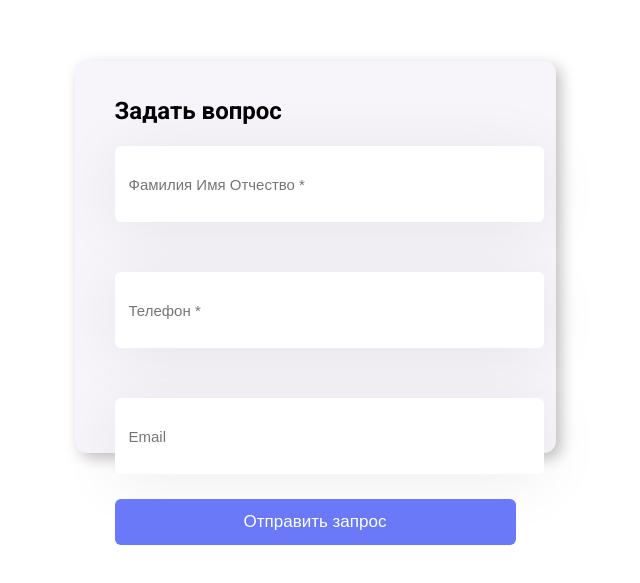
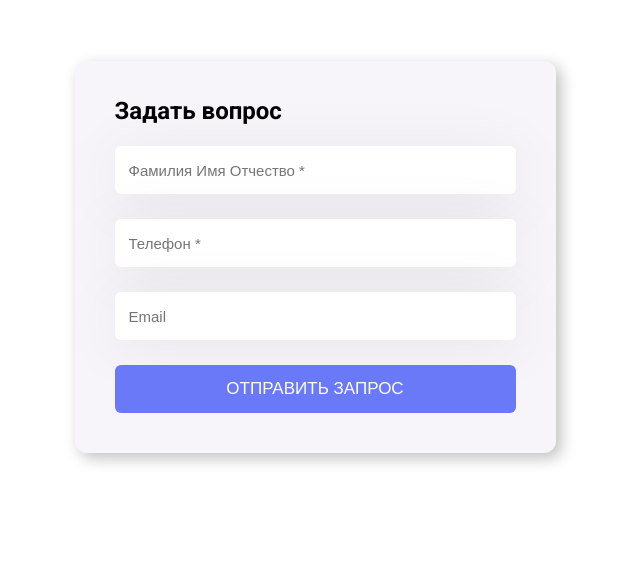
Before and after one commit to benjburn/Feedback-form, a plain HTML site: page index.html in a window 1280 px wide. Shown: the part 143-726 px from the top of the page, without its empty margins (325-965 px from the left). Drawn offline with Linux system fonts and the light colour scheme.

Commit message:
Сделал форму. Отправляет запрос, получает подтверждение.

```diff
--- a/index.html
+++ b/index.html
@@ -9,13 +9,15 @@
 </head>
 
 <body>
-  <form class="form-feedback pos-center">
+  <form id="form-feedback" class="form-feedback pos-center">
     <span class="form-feedback__title">Задать вопрос</span>
-    <input name="name" type="text" class="form-feedback__input" placeholder="Фамилия Имя Отчество *">
-    <input name="phone" type="tel" class="form-feedback__input" placeholder="Телефон *">
+    <input name="name" type="text" class="form-feedback__input" placeholder="Фамилия Имя Отчество *" required>
+    <input name="phone" type="tel" class="form-feedback__input" placeholder="Телефон *" required>
     <input name="email" type="email" class="form-feedback__input" placeholder="Email">
 
-    <button class="button">Отправить запрос</button>
+    <input class="form-button" formaction="https://digital-spectr.com/ac/academy.php" formmethod="POST" type="submit"
+      value="Отправить запрос" form="form-feedback">
+    <!-- <button class="button">Отправить запрос</button> -->
   </form>
 
 </body>
--- a/scss/style.scss
+++ b/scss/style.scss
@@ -2,6 +2,12 @@
 
 $form-bg: #f7f5f9;
 $button-bg: #6979f8;
+
+*,
+*:after,
+*:before {
+  box-sizing: border-box;
+}
 
 body {
   margin: 0;
@@ -19,10 +25,12 @@ body {
   margin: auto;
 }
 
-/* Button */
+/* Form Button */
 
-.button {
+.form-button {
+  margin-top: 25px;
   width: 100%;
+  height: 48px;
   padding: 13px 0;
 
   background: $button-bg;
@@ -30,7 +38,7 @@ body {
   border: 0;
 
   text-align: center;
-  // text-decoration:
+  text-transform: uppercase;
   font-size: 17px;
   color: white;
 }
@@ -38,8 +46,8 @@ body {
 /* Form Feedback */
 
 .form-feedback {
-  width: 401px;
-  height: 312px;
+  width: 481px;
+  height: 392px;
 
   padding: 40px;
 
@@ -57,17 +65,21 @@ body {
   }
 
   &__input {
+    margin-top: 25px;
     padding: 14px;
     width: 401px;
     height: 48px;
-    margin: 25px 0;
 
     box-shadow: 0px 7px 64px rgba(0, 0, 0, 0.07);
+    outline: 0;
 
     border: 0;
     border-radius: 6px;
 
     font-size: 15px;
-    color: #d0c9d6;
+    color: #000;
+    &:focus {
+      border: 1px solid #854fc8;
+    }
   }
 }
```
Also changed, not shown: css/style.css.
